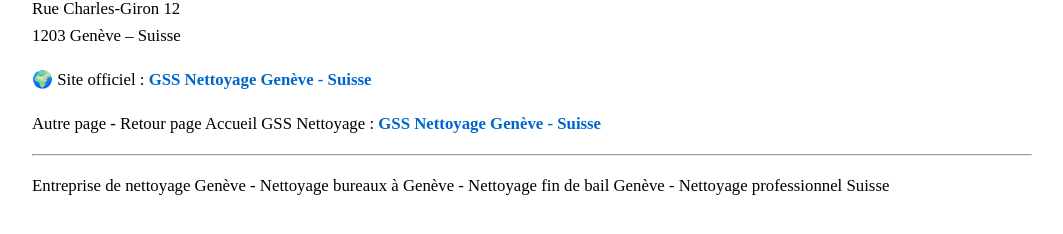
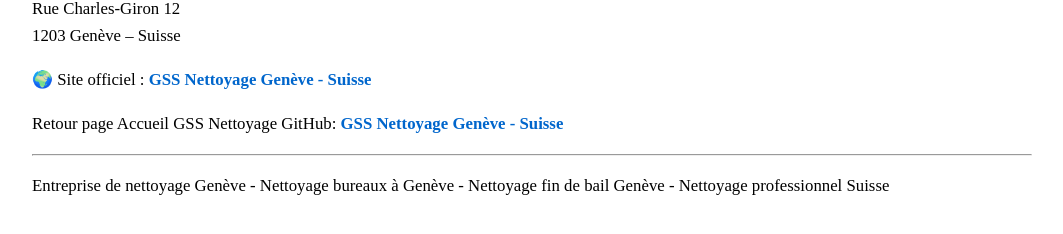
Before and after one commit to GSSnettoyage/gss_nettoyage_renovation_geneve_suisse, a Jekyll site: the page built from services-nettoyage-geneve.md, in a window 1280 px wide and 900 px high, scrolled down 1584 px. Shown: the part 635-869 px from the top of the window, without its empty margins (108-1171 px from the left). Built offline with Jekyll 4.4.1, drawn with Linux system fonts in a browser that asks for light colours.

Commit message:
services-nettoyage-geneve.md

```diff
--- a/services-nettoyage-geneve.md
+++ b/services-nettoyage-geneve.md
@@ -104,7 +104,7 @@ Rue Charles-Giron 12
 
 🌍 Site officiel : **[GSS Nettoyage Genève - Suisse](https://gssnettoyage.ch)**
 
-Autre page - Retour page Accueil GSS Nettoyage : <a href="https://gssnettoyage.github.io/gss_nettoyage_renovation_geneve_suisse/" title="Services de nettoyage à Genève">
+Retour page Accueil GSS Nettoyage GitHub: <a href="https://gssnettoyage.github.io/gss_nettoyage_renovation_geneve_suisse/" title="Services de nettoyage à Genève">
   GSS Nettoyage Genève - Suisse
 </a>
 
```
